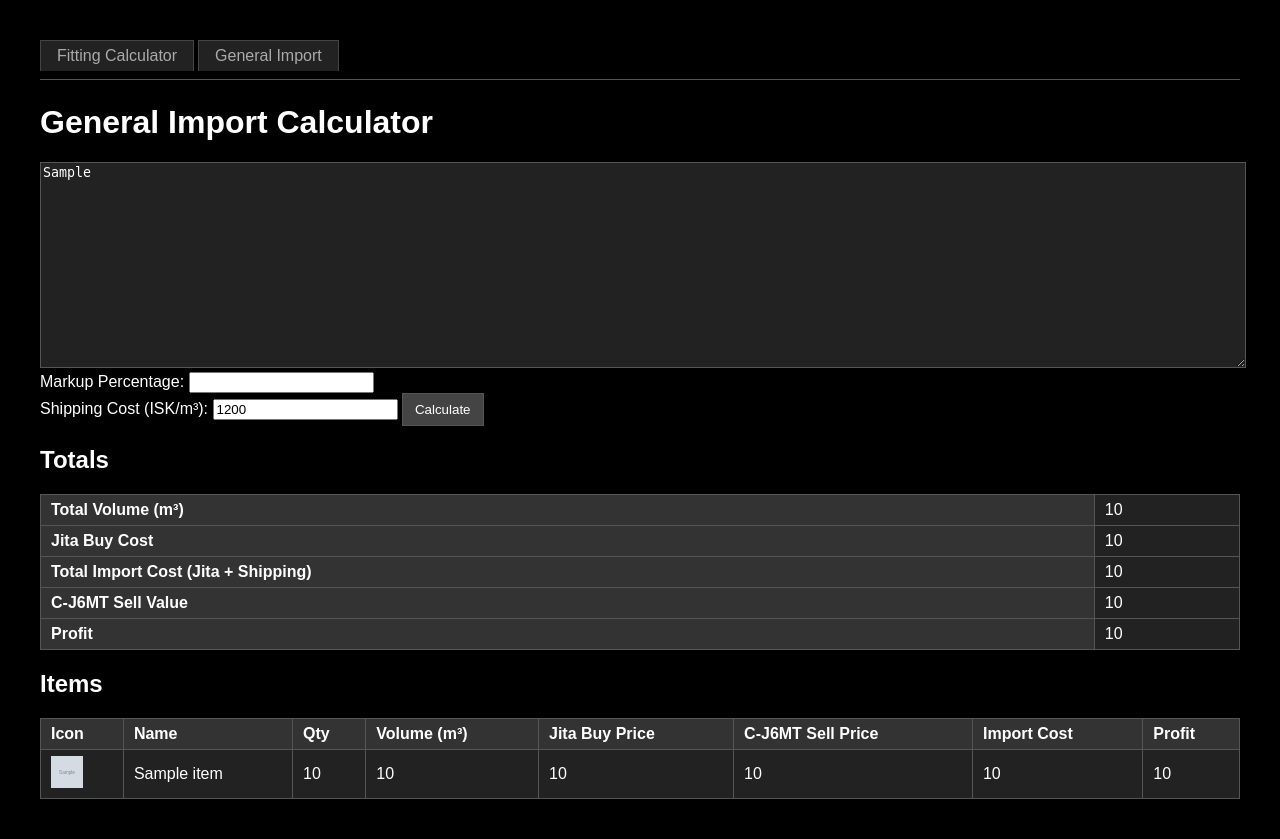
After one commit to SkyeMeadows/LunaSkye-Core, a Python web app: template modules/webapps/fitting_calculator/templates/general.html in a window 1280 px wide. The commit adds this page. Run offline with Jinja, Linux system fonts and the light colour scheme; the template is opened without the code that fills it: most values are stand-ins (such as "Sample title", 1, 10 or a date in 2020); grey boxes marked "Sample" are stand-in pictures.

Commit message:
Added General Import Calculator

```diff
--- a/modules/webapps/fitting_calculator/static/scripts.js
+++ b/modules/webapps/fitting_calculator/static/scripts.js
@@ -1,4 +1,5 @@
 const form = document.getElementById("fit-form");
+
 const progressContainer = document.getElementById("progress-container");
 const progressBar = document.getElementById("progress-bar");
 const statusText = document.getElementById("status-text");
@@ -6,6 +7,7 @@ const resultsDiv = document.getElementById("results");
 const totalsDiv = document.getElementById("totals");
 const buyRecDiv = document.getElementById("buy-recommendations");
 
+if (form) {
 form.addEventListener("submit", async (e) => {
     e.preventDefault();
 
@@ -78,6 +80,118 @@ form.addEventListener("submit", async (e) => {
         if (done) break;
     }
 });
+} // end if (form)
+
+// --- General Import ---
+const generalForm = document.getElementById("general-form");
+if (generalForm) {
+    const generalProgress = document.getElementById("general-progress-container");
+    const generalBar = document.getElementById("general-progress-bar");
+    const generalStatus = document.getElementById("general-status-text");
+    const generalTotals = document.getElementById("general-totals");
+    const generalResults = document.getElementById("general-results");
+
+    generalForm.addEventListener("submit", async (e) => {
+        e.preventDefault();
+
+        generalProgress.style.display = "block";
+        generalBar.value = 0;
+        generalStatus.textContent = "Starting...";
+        generalTotals.innerHTML = "";
+        generalResults.innerHTML = "";
+
+        const formData = new FormData(generalForm);
+        const shippingInput = generalForm.querySelector('[name="shipping_cost"]');
+        const shippingVal = parseFloat(shippingInput.value);
+        if (isNaN(shippingVal) || shippingVal < 0) {
+            shippingInput.value = 1200;
+            formData.set("shipping_cost", 1200);
+        }
+
+        const response = await fetch("/general/stream", { method: "POST", body: formData });
+        const reader = response.body.getReader();
+        const decoder = new TextDecoder();
+        let buffer = "";
+
+        while (true) {
+            const { value, done } = await reader.read();
+            buffer += decoder.decode(value || new Uint8Array(), { stream: !done });
+            const lines = buffer.split("\n");
+            buffer = lines.pop() || "";
+
+            for (const line of lines) {
+                if (!line.trim()) continue;
+                const msg = JSON.parse(line);
+                if (msg.type === "progress") {
+                    generalBar.value = (msg.current / msg.total) * 100;
+                    generalStatus.textContent = `Processing ${msg.current} / ${msg.total}: ${msg.item}`;
+                } else if (msg.type === "done") {
+                    generalBar.value = 100;
+                    generalStatus.textContent = "Done!";
+                    renderGeneralResults(msg.items, msg.totals);
+                } else if (msg.type === "error") {
+                    generalStatus.textContent = `Error: ${msg.message}`;
+                }
+            }
+
+            if (done && buffer.trim()) {
+                const msg = JSON.parse(buffer);
+                if (msg.type === "done") {
+                    generalBar.value = 100;
+                    generalStatus.textContent = "Done!";
+                    renderGeneralResults(msg.items, msg.totals);
+                } else if (msg.type === "error") {
+                    generalStatus.textContent = `Error: ${msg.message}`;
+                }
+            }
+            if (done) break;
+        }
+    });
+}
+
+function fmt(n) {
+    return Math.round(n).toLocaleString('en-US');
+}
+
+function renderGeneralResults(items, totals) {
+    const generalTotals = document.getElementById("general-totals");
+    const generalResults = document.getElementById("general-results");
+
+    if (totals) {
+        generalTotals.innerHTML = `
+            <h2>Totals</h2>
+            <table>
+                <tr><th>Total Volume (m³)</th><td>${fmt(totals.volume)}</td></tr>
+                <tr><th>Jita Buy Cost</th><td>${fmt(totals.subtotal_jita)}</td></tr>
+                <tr><th>Total Import Cost (Jita + Shipping)</th><td>${fmt(totals.import_cost)}</td></tr>
+                <tr><th>C-J6MT Sell Value</th><td>${fmt(totals.subtotal_gsf)}</td></tr>
+                <tr><th>Profit</th><td>${fmt(totals.profit)}</td></tr>
+            </table>`;
+    }
+
+    if (items && items.length > 0) {
+        let html = `<h2>Items</h2><table>
+            <tr>
+                <th>Icon</th><th>Name</th><th>Qty</th><th>Volume (m³)</th>
+                <th>Jita Buy Price</th><th>C-J6MT Sell Price</th>
+                <th>Import Cost</th><th>Profit</th>
+            </tr>`;
+        for (const item of items) {
+            html += `<tr>
+                <td><img src="${item.icon}" alt="${item.name} icon" width="32" height="32"></td>
+                <td>${item.name}</td>
+                <td>${fmt(item.qty)}</td>
+                <td>${fmt(item.volume)}</td>
+                <td>${fmt(item.subtotal_jita)}</td>
+                <td>${fmt(item.subtotal_gsf)}</td>
+                <td>${fmt(item.import_cost)}</td>
+                <td>${fmt(item.markup)}</td>
+            </tr>`;
+        }
+        html += "</table>";
+        generalResults.innerHTML = html;
+    }
+}
 
 function renderResults(parsed, totals, buy_lists) {
     console.log("renderResults called with parsed:", parsed);
--- a/modules/webapps/fitting_calculator/static/styles.css
+++ b/modules/webapps/fitting_calculator/static/styles.css
@@ -70,3 +70,31 @@ progress {
 #status-text {
     color: white;
 }
+
+.top-nav {
+    display: flex;
+    gap: 4px;
+    margin-bottom: 24px;
+    border-bottom: 1px solid #555;
+    padding-bottom: 8px;
+}
+
+.nav-tab {
+    color: #aaa;
+    text-decoration: none;
+    padding: 6px 16px;
+    background-color: #222;
+    border: 1px solid #444;
+    border-bottom: none;
+}
+
+.nav-tab:hover {
+    background-color: #333;
+    color: white;
+}
+
+.nav-tab.active {
+    background-color: #444;
+    color: white;
+    border-color: #666;
+}
--- /dev/null
+++ b/modules/webapps/fitting_calculator/templates/base.html
@@ -0,0 +1,17 @@
+<!DOCTYPE html>
+<html>
+<head>
+    <title>{% block title %}EVE Import Tools{% endblock %}</title>
+    <link rel="stylesheet" href="{{ url_for('static', filename='styles.css') }}">
+</head>
+<body>
+    <nav class="top-nav">
+        <a href="/" class="nav-tab {% if active_page == 'fitting' %}active{% endif %}">Fitting Calculator</a>
+        <a href="/general" class="nav-tab {% if active_page == 'general' %}active{% endif %}">General Import</a>
+    </nav>
+
+    {% block content %}{% endblock %}
+
+    <script src="{{ url_for('static', filename='scripts.js') }}"></script>
+</body>
+</html>
--- /dev/null
+++ b/modules/webapps/fitting_calculator/templates/general.html
@@ -0,0 +1,66 @@
+{% extends "base.html" %}
+{% block title %}General Import Calculator{% endblock %}
+{% block content %}
+    <h1>General Import Calculator</h1>
+
+    <form id="general-form" method="post" action="/general">
+        <textarea name="items" rows="15" placeholder="Paste items here, one per line. e.g.:&#10;Tritanium x1000&#10;Mexallon x500">{{ user_input | e }}</textarea>
+        <label>
+            Markup Percentage:
+            <input type="number" name="markup_pct" value="{{ markup_pct | default(0) }}" min="0" step="0.1">
+        </label><br>
+        <label>
+            Shipping Cost (ISK/m³):
+            <input type="number" name="shipping_cost" value="{{ shipping_cost | default(1200) }}" min="0" step="1">
+        </label>
+        <button type="submit">Calculate</button>
+    </form>
+
+    <div id="general-progress-container" style="display:none;">
+        <progress id="general-progress-bar" value="0" max="100"></progress>
+        <div id="general-status-text"></div>
+    </div>
+
+    <div id="general-totals">
+        {% if totals %}
+            <h2>Totals</h2>
+            <table>
+                <tr><th>Total Volume (m³)</th><td>{{ totals.volume | int | string | replace('.', ',') }}</td></tr>
+                <tr><th>Jita Buy Cost</th><td>{{ totals.subtotal_jita | round | int | string | replace('.', ',') }}</td></tr>
+                <tr><th>Total Import Cost (Jita + Shipping)</th><td>{{ totals.import_cost | round | int | string | replace('.', ',') }}</td></tr>
+                <tr><th>C-J6MT Sell Value</th><td>{{ totals.subtotal_gsf | round | int | string | replace('.', ',') }}</td></tr>
+                <tr><th>Profit</th><td>{{ totals.profit | round | int | string | replace('.', ',') }}</td></tr>
+            </table>
+        {% endif %}
+    </div>
+
+    <div id="general-results">
+        {% if items %}
+            <h2>Items</h2>
+            <table>
+                <tr>
+                    <th>Icon</th>
+                    <th>Name</th>
+                    <th>Qty</th>
+                    <th>Volume (m³)</th>
+                    <th>Jita Buy Price</th>
+                    <th>C-J6MT Sell Price</th>
+                    <th>Import Cost</th>
+                    <th>Profit</th>
+                </tr>
+                {% for item in items %}
+                    <tr>
+                        <td><img src="{{ item.icon }}" alt="{{ item.name }} icon" width="32" height="32"></td>
+                        <td>{{ item.name }}</td>
+                        <td>{{ item.qty | int | string | replace('.', ',') }}</td>
+                        <td>{{ item.volume | int | string | replace('.', ',') }}</td>
+                        <td>{{ item.subtotal_jita | round | int | string | replace('.', ',') }}</td>
+                        <td>{{ item.subtotal_gsf | round | int | string | replace('.', ',') }}</td>
+                        <td>{{ item.import_cost | round | int | string | replace('.', ',') }}</td>
+                        <td>{{ item.markup | round | int | string | replace('.', ',') }}</td>
+                    </tr>
+                {% endfor %}
+            </table>
+        {% endif %}
+    </div>
+{% endblock %}
```
Also changed, not shown: modules/webapps/fitting_calculator/templates/index.html (+4 -11 lines), modules/webapps/fitting_calculator/webpage.py (+135 -1 lines).
